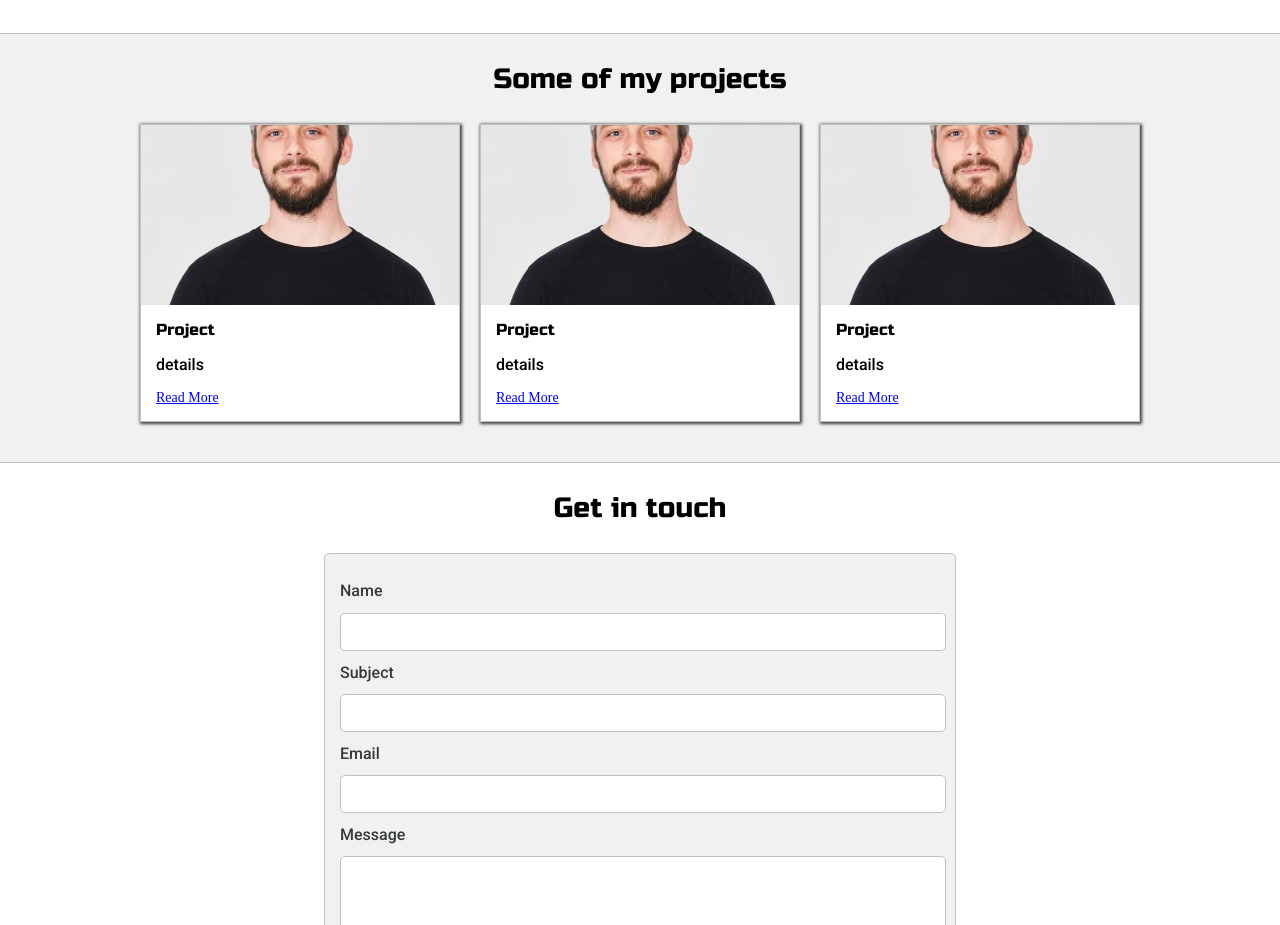
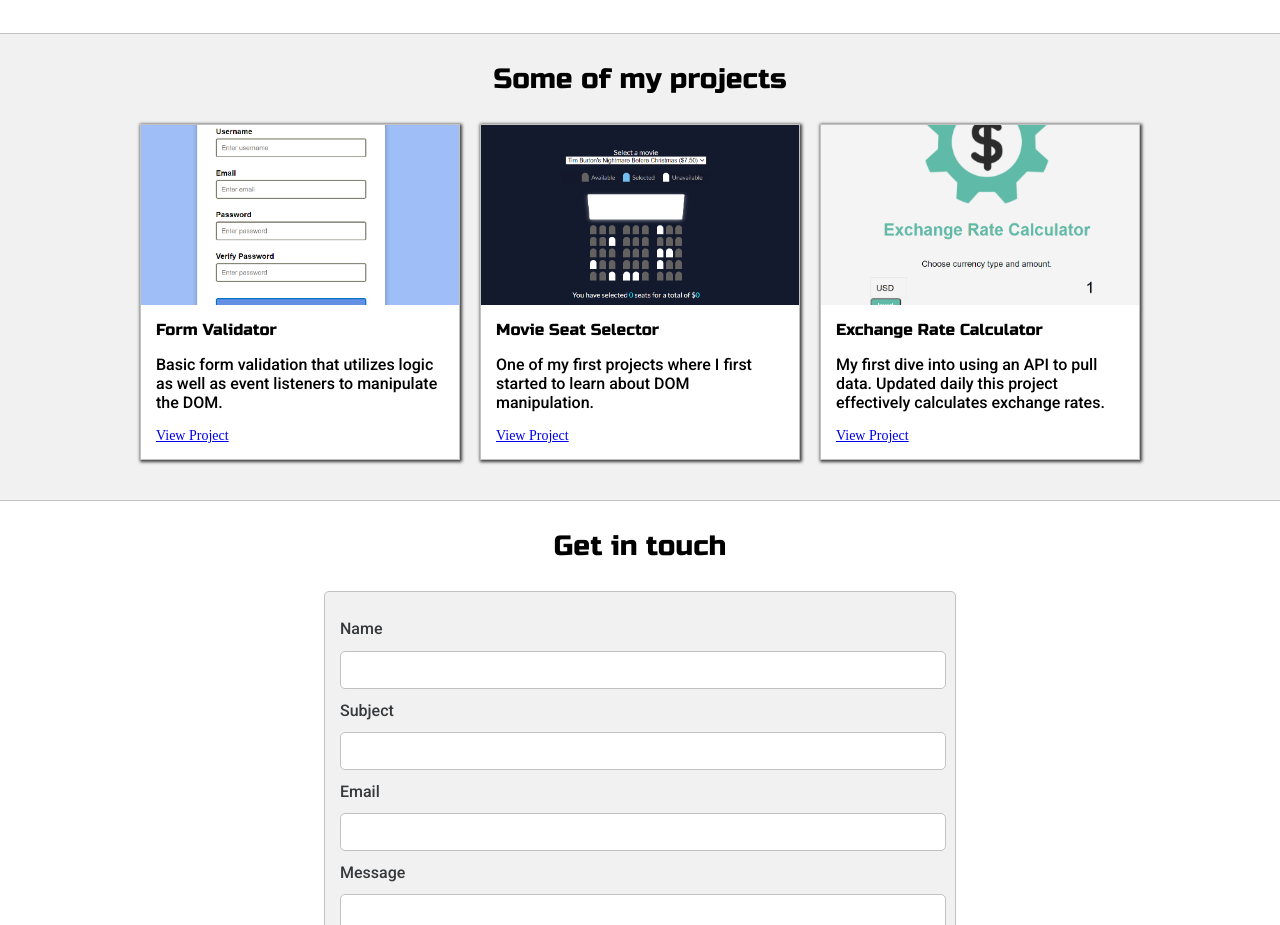
Before and after one commit to dhend595/dhend595.github.io, a plain HTML site: page index.html in a window 1280 px wide. Shown: the part 1320-2245 px from the top of the page. Drawn offline with Linux system fonts and the light colour scheme.

Commit message:
Added Projects
I took some of the projects I have completed and added them to the portfolio

```diff
--- a/index.html
+++ b/index.html
@@ -109,33 +109,33 @@
       <div class="post-wrapper">
         <div>
           <div class="post">
-            <img class="thumbnail" src="images/image0.jpeg">
+            <img class="thumbnail" src="images/validator.png">
             <div class="post-preview">
-              <h6 class="post-title">Project</h6>
-              <p class="post-intro">details</p>
-              <a href="#">Read More</a>
+              <h6 class="post-title">Form Validator</h6>
+              <p class="post-intro">Basic form validation that utilizes logic as well as event listeners to manipulate the DOM.</p>
+              <a href="form-validator\form-validator\index.html">View Project</a>
             </div>
           </div>
         </div>
 
         <div>
           <div class="post">
-            <img class="thumbnail" src="images/image0.jpeg">
+            <img class="thumbnail" src="images/movie-seat-selector.png">
             <div class="post-preview">
-              <h6 class="post-title">Project</h6>
-              <p class="post-intro">details</p>
-              <a href="#">Read More</a>
+              <h6 class="post-title">Movie Seat Selector</h6>
+              <p class="post-intro">One of my first projects where I first started to learn about DOM manipulation.</p>
+              <a href="movie-seat-selector/index.html">View Project</a>
             </div>
           </div>
         </div>
 
         <div>
           <div class="post">
-            <img class="thumbnail"  src="images/image0.jpeg">
+            <img class="thumbnail"  src="images/exchange-rate-calc.png">
             <div class="post-preview">
-              <h6 class="post-title">Project</h6>
-              <p class="post-intro">details</p>
-              <a href="#">Read More</a>
+              <h6 class="post-title">Exchange Rate Calculator</h6>
+              <p class="post-intro">My first dive into using an API to pull data. Updated daily this project effectively calculates exchange rates.</p>
+              <a href="Exchange-Rate-Calculator/index.html">View Project</a>
             </div>
           </div>
         </div>
```
Also changed, not shown: images/exchange-rate-calc.png (added), images/movie-seat-selector.png (added), images/validator.png (added).
